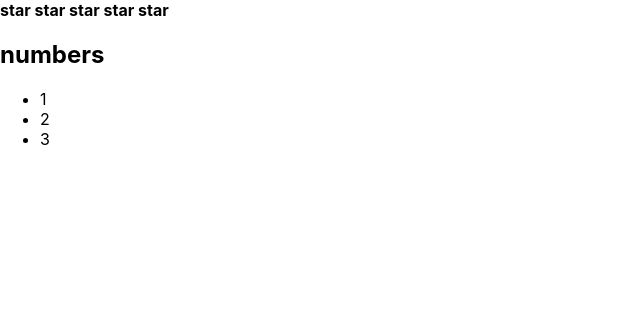
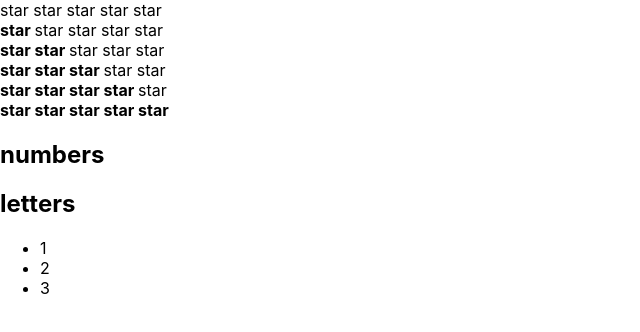
Before and after one commit to alexkarunny/react_prosto, a React (Create React App) app: page / in a window 1280 px wide. Shown: the top 332 px of the page, without its empty margins (0-640 px from the left). Built offline with nearby package versions, Linux system fonts and the light colour scheme.

Commit message:
04_PropsType

```diff
--- a/src/App.tsx
+++ b/src/App.tsx
@@ -7,8 +7,14 @@ export function App() {
     console.log("app rendering")
     return (
         <div>
+            <Rating value={0}/>
+            <Rating value={1}/>
+            <Rating value={2}/>
+            <Rating value={3}/>
+            <Rating value={4}/>
             <Rating value={5}/>
-            <Accordion title={'numbers'}/>
+            <Accordion title={'numbers'} collapsed={true}/>
+            <Accordion title={'letters'} collapsed={false}/>
         </div>
     );
 }
--- a/src/components/Accordion/Accordion.tsx
+++ b/src/components/Accordion/Accordion.tsx
@@ -2,6 +2,7 @@ import React from "react";
 
 type accordionProps = {
     title: string
+    collapsed: boolean
 }
 
 export function Accordion(props: accordionProps) {
@@ -9,7 +10,7 @@ export function Accordion(props: accordionProps) {
     return (
         <div>
             <AccordionTitle title={props.title}/>
-            <AccordionBody/>
+            {!props.collapsed && <AccordionBody/>}
         </div>
     )
 }
--- a/src/components/Rating/Rating.tsx
+++ b/src/components/Rating/Rating.tsx
@@ -13,7 +13,6 @@ export function Rating(props: ratingProps) {
             <Star selected={props.value > 2}/>
             <Star selected={props.value > 3}/>
             <Star selected={props.value > 4}/>
-
         </div>
     )
 }
```
